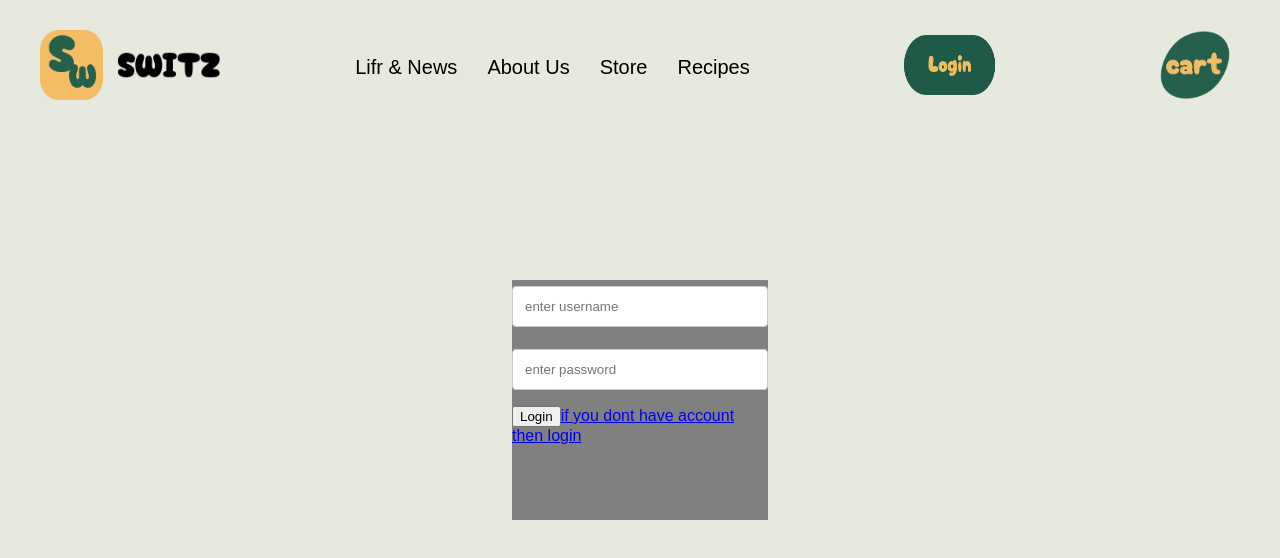
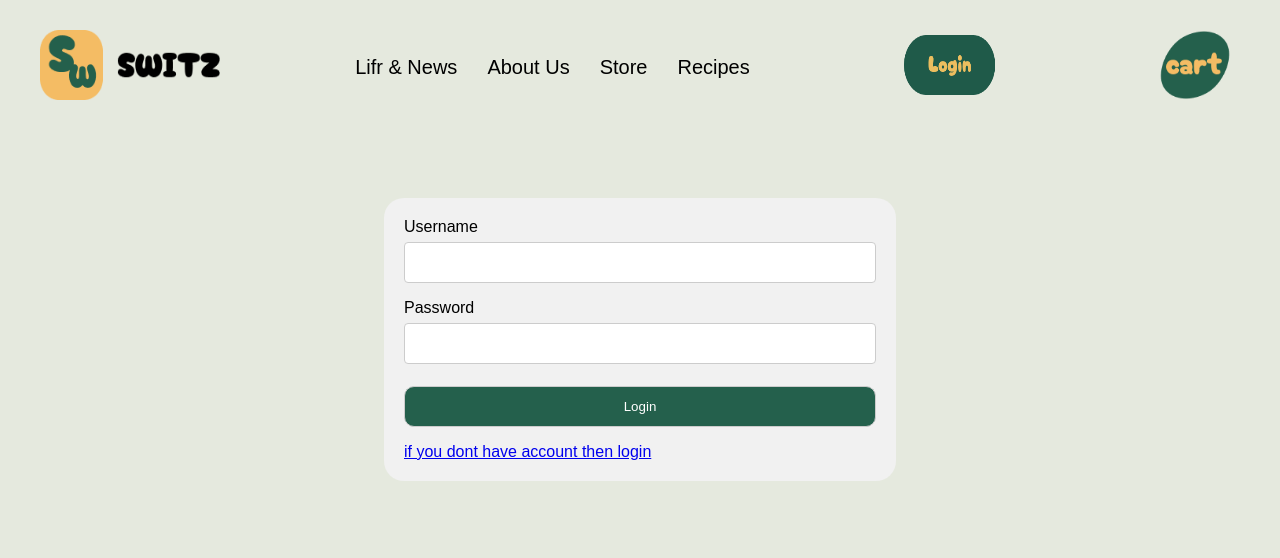
Before and after one commit to lopertut/sweet-store-react, a React (Vite) app in the folder frontend/: page /login in a window 1280 px wide. Shown: the top 558 px of the page. Built offline with nearby package versions, Linux system fonts and the light colour scheme; no server answers; a web font is replaced by a local one.

Commit message:
pretier auth pages

```diff
--- a/frontend/src/css/styles.css
+++ b/frontend/src/css/styles.css
@@ -534,22 +534,30 @@ input {
 	margin-bottom: 16px;
 }
 
-input[type=submit] {
-	background-color: #04AA6D;
+.auth-button {
+	width: 100%;
+	padding: 12px;
+	border: 1px solid #ccc;
+	border-radius: 10px;
+	margin-top: 6px;
+	margin-bottom: 16px;
+	background-color: #24604C;
 	color: white;
 }
 
-.registration {
+.authentication {
+	margin: 5% 30% 0 30%;
 	background-color: #f1f1f1;
 	padding: 20px;
+	border-radius: 20px;
 }
 
 .message {
 	background: #f1f1f1;
-	color: #000;
 	position: relative;
 	padding: 20px;
-	margin-top: 10px;
+	margin: 20px 30% 0 30%;
+	border-radius: 20px;
 }
 
 .message p {
--- a/frontend/src/pages/login.jsx
+++ b/frontend/src/pages/login.jsx
@@ -6,6 +6,7 @@ export default function Login() {
 	const navigate = useNavigate();
 
 	function handleLogin() {
+
 		const username = document.getElementById("usernameField").value;
 		const password = document.getElementById("passwordField").value;
 
@@ -16,7 +17,6 @@ export default function Login() {
 		})
 			.then((response) => response.json())
 			.then(data => {
-				console.log(data);
 				if (data.success) {
 					console.log("logged");
 					navigate("/");
@@ -30,10 +30,12 @@ export default function Login() {
 	return (
 		<>
 			<Header />
-			<div className="login">
-				<input id="usernameField" placeholder="enter username" />
-				<input id="passwordField" type="password" placeholder="enter password" />
-				<button type="submit" onClick={handleLogin}>Login</button>
+			<div className="authentication">
+				<label htmlFor="usernameField">Username</label>
+				<input type="text" id="usernameField" required />
+				<label htmlFor="passwordField">Password</label>
+				<input type="password" id="passwordField" required />
+				<button className="auth-button" onClick={handleLogin}>Login</button>
 				<Link to="/registration">if you dont have account then login</Link>
 			</div>
 		</>
--- a/frontend/src/pages/registration.jsx
+++ b/frontend/src/pages/registration.jsx
@@ -21,11 +21,10 @@ export default function Registration() {
 		})
 			.then((response) => response.json())
 			.then(data => {
-		console.log(data);
 				if (data.success) {
 					navigate("/");
 				} else {
-          alert(data.message || "Something went wrong");
+					alert("Something went wrong");
 				}
 			})
 			.catch(error => console.error("Error:", error));
@@ -34,7 +33,7 @@ export default function Registration() {
 	return (
 		<>
 			<Header />
-      <div className="registration">
+			<div className="authentication">
 				<label htmlFor="usernameField">Username</label>
 				<input type="text" id="usernameField" required />
 
@@ -47,7 +46,7 @@ export default function Registration() {
 					required
 				/>
 
-        <input type="button" value="Register" onClick={handleRegistration} />
+				<button className="auth-button" onClick={handleRegistration}>Register</button>
 				<Link to="/login">If you already have an account</Link>
 			</div>
 
```
Lines whose indentation alone changed are shown as unchanged.
